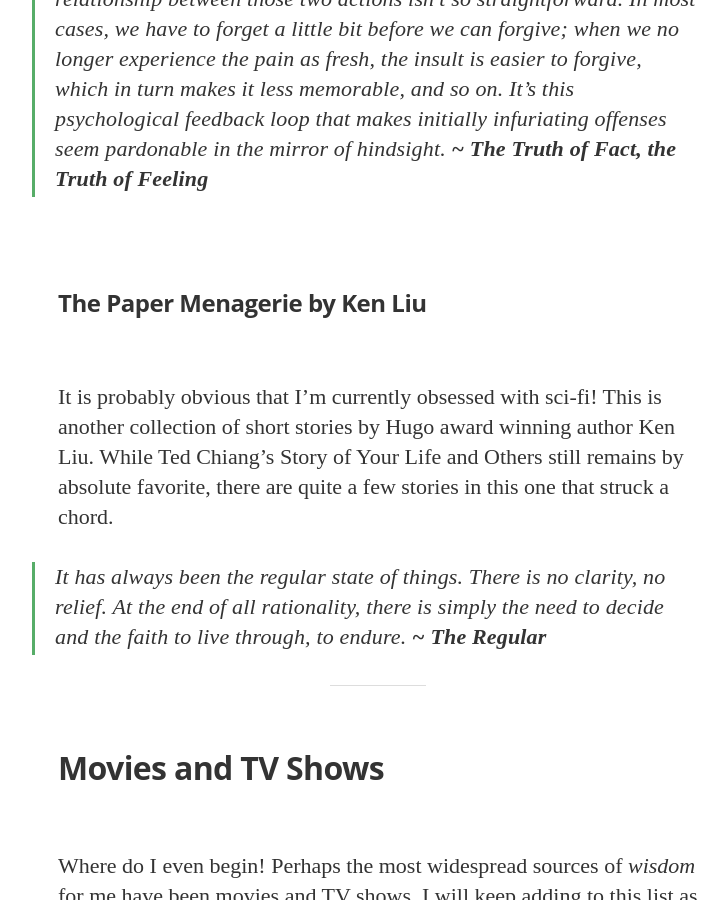
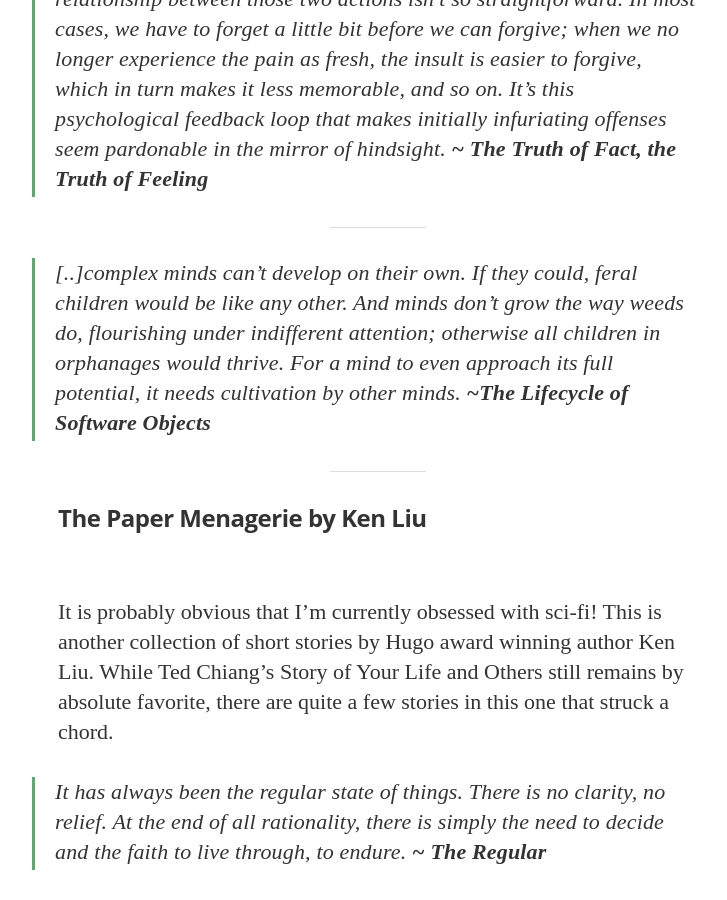
Before and after one commit to pkmandke/blog, a Jekyll site: the page built from _posts/2024-08-11-quotes.md, in a window 1280 px wide and 900 px high, scrolled down 1461 px. Shown: the whole window, without its empty margins (262-989 px from the left). Built offline with Jekyll 4.4.1, drawn with Linux system fonts in a browser that asks for light colours; nearby versions of some CDN libraries; some web fonts are replaced; some of the changed text lies outside the part shown.

Commit message:
lifecycle of SO quote
Signed-off-by: Prathamesh Mandke <pkmandke@vt.edu>

```diff
--- a/_posts/2024-08-11-quotes.md
+++ b/_posts/2024-08-11-quotes.md
@@ -43,7 +43,13 @@ Below is a collection of my favorite quotes from the stories in Exhalation:
 >"Forgive and forget" goes the expression, and for our idealized magnanimous selves, that is all you need. But for our actual selves the relationship between those two actions isn't so straightforward. In most cases, we have to forget a little bit before we can forgive; when we no longer experience the pain as fresh, the insult is easier to forgive, which in turn makes it less memorable, and so on. It's this psychological feedback loop that makes initially infuriating offenses seem pardonable in the mirror of hindsight.
 > **~ The Truth of Fact, the Truth of Feeling**
 
+---
+
+>[..]complex minds can't develop on their own. If they could, feral children would be like any other. And minds don't grow the way weeds do, flourishing under indifferent attention; otherwise all children in orphanages would thrive. For a mind to even approach its full potential, it needs cultivation by other minds.
+> **~The Lifecycle of Software Objects**
 <br>
+
+---
 
 ### The Paper Menagerie by Ken Liu
 <br>
```
Also changed, not shown: other parts of _posts/2024-08-11-quotes.md (+1 -1 lines).
